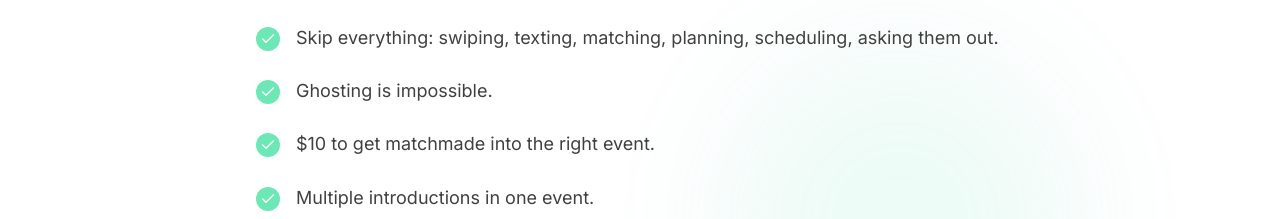
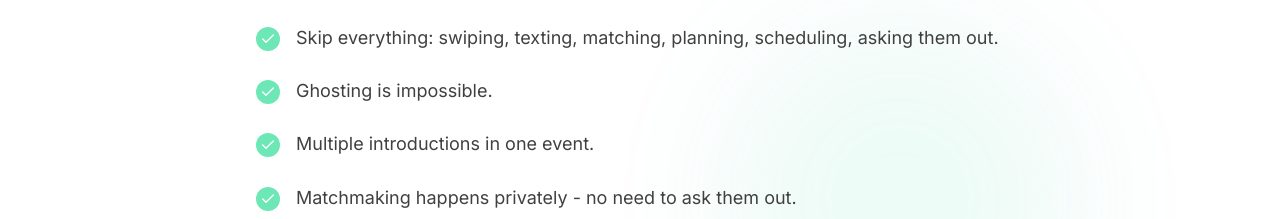
Before and after one commit to joyxek/take2-landing-page, a Next.js app: page / in a window 1280 px wide. Shown: the part 3289-3508 px from the top of the page. Built offline with nearby package versions, Linux system fonts and the light colour scheme; a web font is replaced by a local one.

Commit message:
changed copy to reflect free application.

```diff
--- a/src/components/ComparisonSection/ComparisonSection.tsx
+++ b/src/components/ComparisonSection/ComparisonSection.tsx
@@ -9,7 +9,6 @@ const checkmarkPoints = [
   "1 Simple Application to join the right Take2 event.",
   "Skip everything: swiping, texting, matching, planning, scheduling, asking them out.",
   "Ghosting is impossible.",
-  "$10 to get matchmade into the right event.",
   "Multiple introductions in one event.",
   "Matchmaking happens privately - no need to ask them out."
 ];
```
